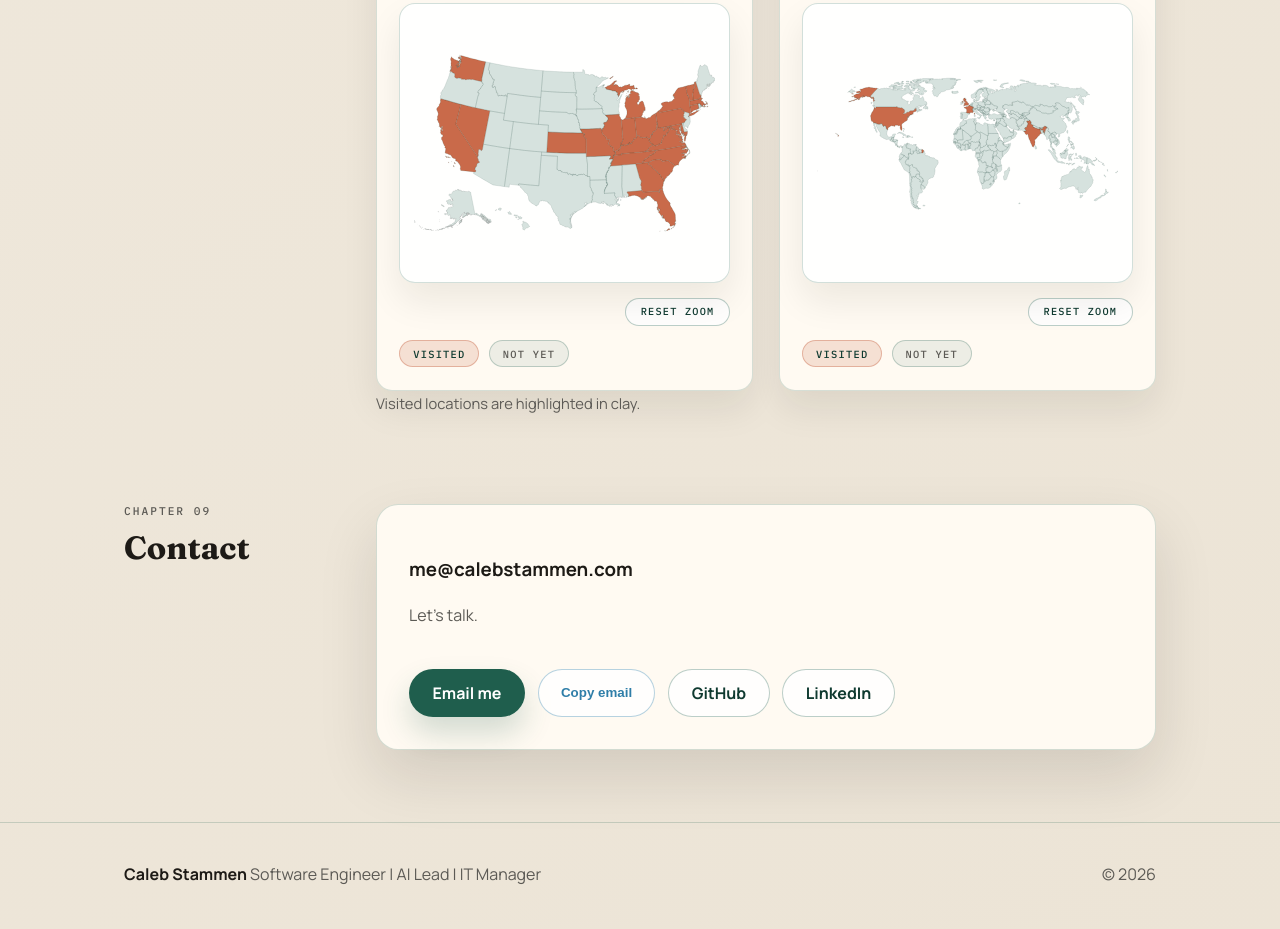
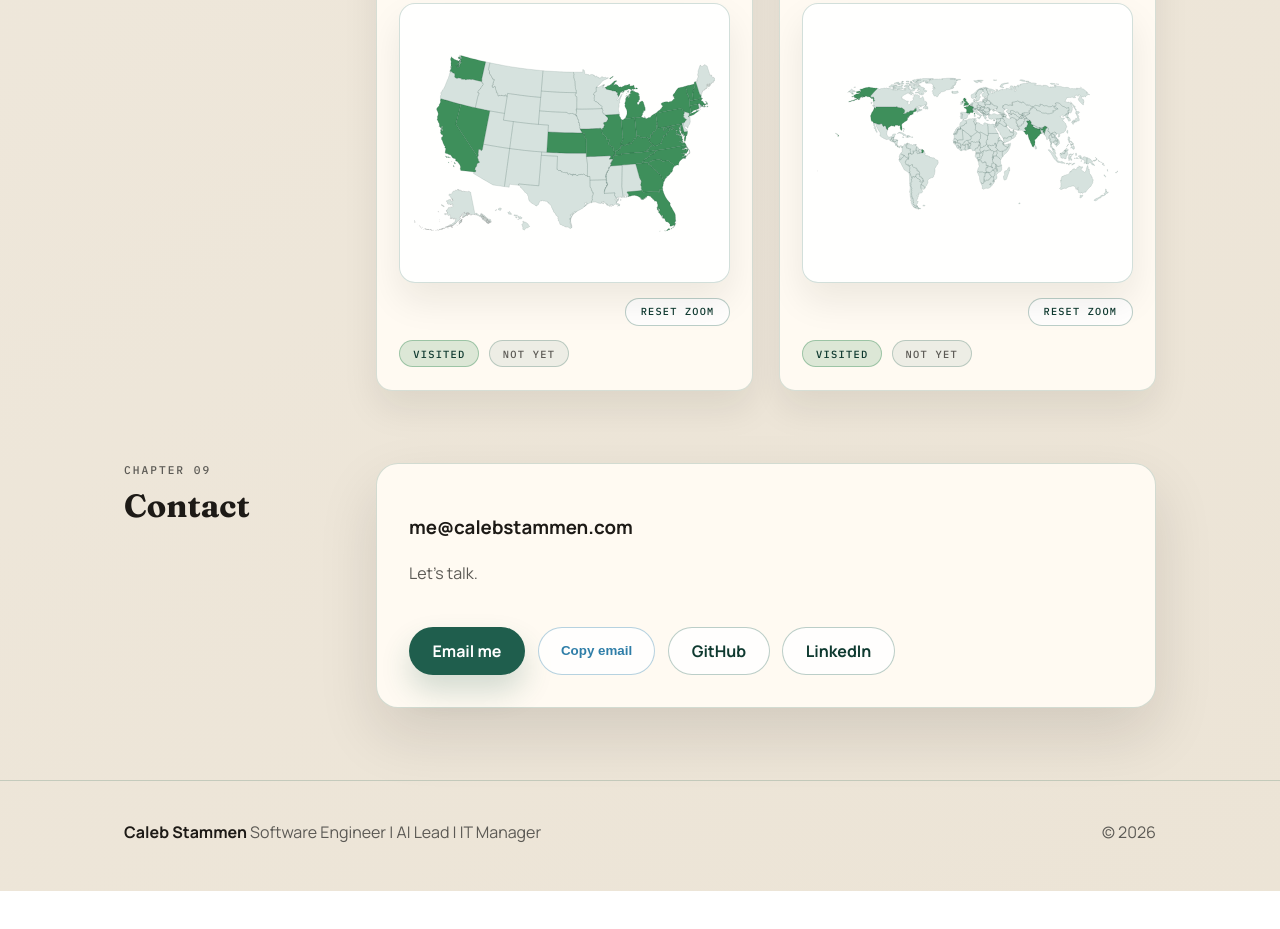
Before and after one commit to calebstammen/calebstammen.com, a plain HTML site: page index.html in a window 1280 px wide. Shown: the part 5121-6050 px from the top of the page. After the commit the page ends 6012 px from the top, so only its background shows below. Drawn offline with nearby package versions, Linux system fonts and the light colour scheme.

Commit message:
green places

```diff
--- a/index.html
+++ b/index.html
@@ -141,7 +141,8 @@
           <div class="info-card">
             <p class="panel-label">Now</p>
             <h3>Focus areas</h3>
-            <p>Operational AI, internal products, and reliable systems teams trust. Experience building secure B2B SaaS and AI Products that sell.</p>
+            <p>Operational AI, internal products, and reliable systems teams trust. Experience building secure B2B SaaS
+              and AI Products that sell.</p>
             <ul class="panel-list">
               <li>Use-case selection &amp; evaluation</li>
               <li>Data integrity &amp; governance</li>
@@ -163,7 +164,8 @@
         <div class="section-body">
           <p>
             I started my technology journey at 13, saving up for a laptop to learn how to code. Today I
-            lead AI and software initiatives with a systems administration background, understanding and focused on uptime,
+            lead AI and software initiatives with a systems administration background, understanding and focused on
+            uptime,
             security, and performance.
           </p>
           <p>
@@ -387,7 +389,8 @@
           <h2>Off the Clock</h2>
         </div>
         <div class="section-body">
-          <p>I reset in the mountains, with a book, or by building something that doesn’t compile. (interpret this as you wish)</p>
+          <p>I reset in the mountains, with a book, or by building something that doesn’t compile. (interpret this as
+            you wish)</p>
           <div class="tag-row">
             <span class="tag">Hiking</span>
             <span class="tag">Backpacking</span>
@@ -472,9 +475,6 @@
               </div>
             </article>
           </div>
-          <p class="map-note">Visited locations are highlighted in clay.</p>
-        </div>
-      </div>
     </section>
 
     <section class="section reveal" id="contact">
--- a/styles.css
+++ b/styles.css
@@ -10,6 +10,7 @@
   --forest: #1f5e4d;
   --forest-dark: #0f3a30;
   --clay: #c96a4a;
+  --moss: #3e8f5b;
   --alpine: #2f7ea8;
 
   --border: rgba(31, 94, 77, 0.2);
@@ -799,12 +800,12 @@ a:hover {
 }
 
 .map-region.is-visited {
-  fill: var(--clay);
+  fill: var(--moss);
   stroke: rgba(15, 58, 48, 0.5);
 }
 
 .map-region.is-visited:hover {
-  fill: #d97757;
+  fill: #2f7a4c;
 }
 
 .map-controls {
@@ -859,9 +860,9 @@ a:hover {
 }
 
 .legend-chip.is-visited {
-  background: rgba(201, 106, 74, 0.18);
+  background: rgba(62, 143, 91, 0.18);
   color: var(--forest-dark);
-  border-color: rgba(201, 106, 74, 0.4);
+  border-color: rgba(62, 143, 91, 0.4);
 }
 
 .map-note {
```
